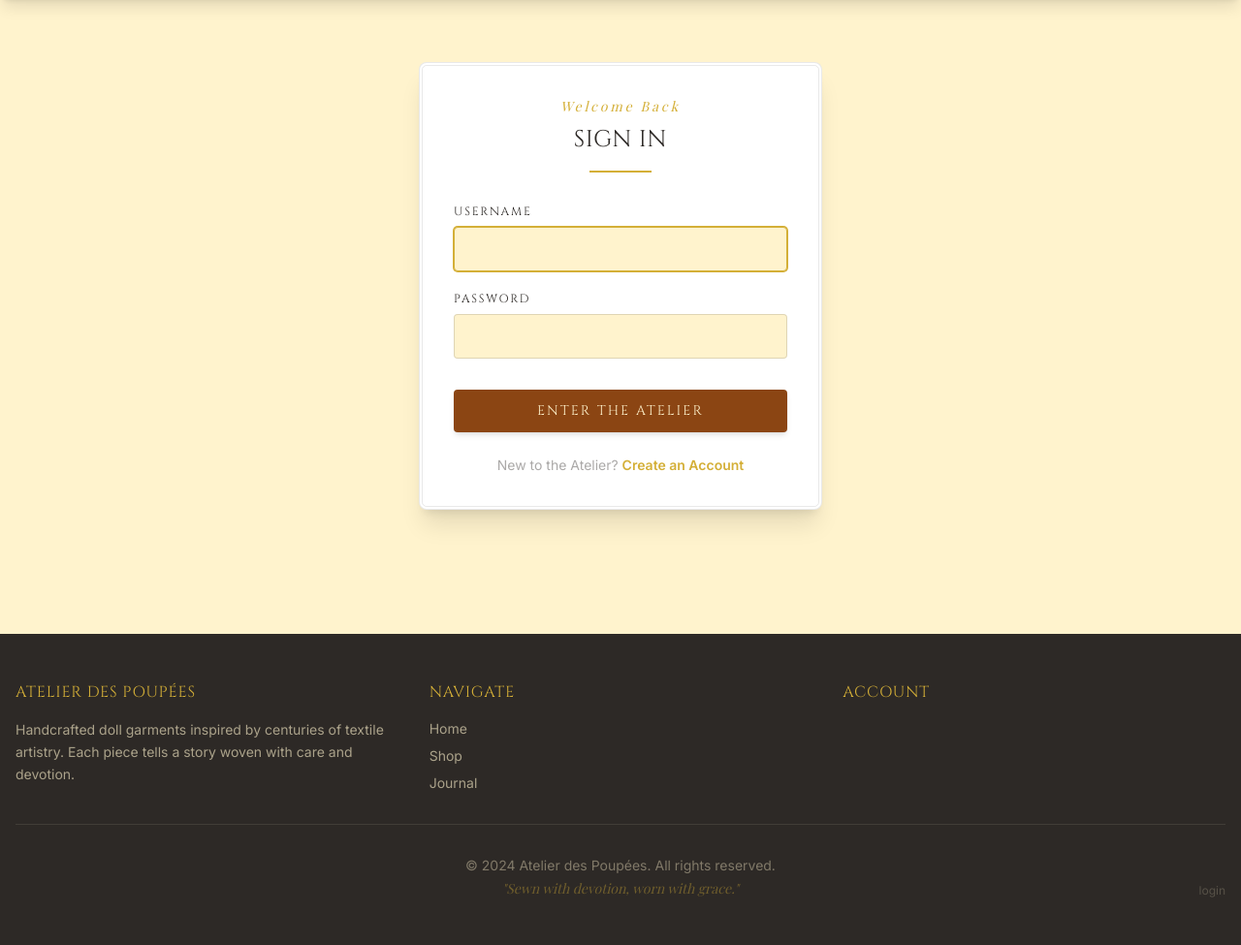
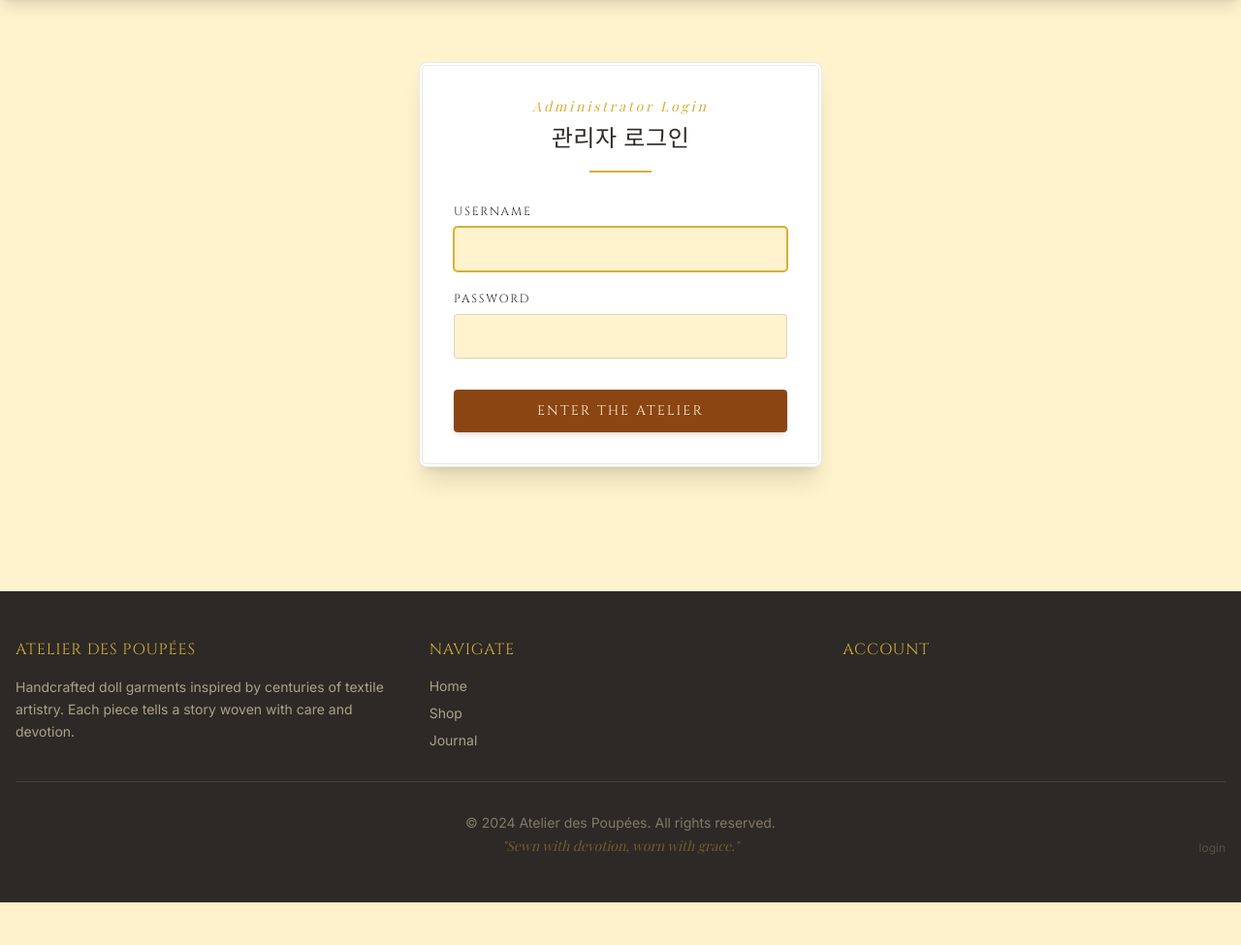
Before and after one commit to catcatdo/atelier, a Django app: page /accounts/login/ in a window 1280 px wide. Shown: the part 64-1039 px from the top of the page at 97% size. After the commit the page ends 995 px from the top, so only its background shows below. Run offline with Django 4.2, Linux system fonts and the light colour scheme; data comes from the database, SQL or seed files in the repository; some libraries are stand-ins or nearby versions; some web fonts are replaced.

Commit message:
Update login page to admin-only access
- Change "Welcome Back" to "Administrator Login / 관리자 로그인"
- Remove "Create an Account" signup link

Co-Authored-By: Claude Opus 4.6 <noreply@anthropic.com>

```diff
--- a/templates/accounts/login.html
+++ b/templates/accounts/login.html
@@ -6,8 +6,8 @@
 <section class="max-w-md mx-auto px-4 py-16">
     <div class="bg-white rounded-lg border-double border-4 border-charcoal/10 shadow-xl p-8">
         <div class="text-center mb-8">
-            <p class="font-display italic text-gold text-sm tracking-[0.2em] mb-2">Welcome Back</p>
-            <h1 class="font-heading text-2xl text-charcoal tracking-wide">SIGN IN</h1>
+            <p class="font-display italic text-gold text-sm tracking-[0.2em] mb-2">Administrator Login</p>
+            <h1 class="font-heading text-2xl text-charcoal tracking-wide">관리자 로그인</h1>
             <div class="w-16 h-0.5 bg-gold mx-auto mt-4"></div>
         </div>
 
@@ -39,10 +39,6 @@
             </button>
         </form>
 
-        <p class="mt-6 text-center text-sm text-charcoal/40">
-            New to the Atelier?
-            <a href="{% url 'signup' %}" class="text-gold hover:underline font-semibold">Create an Account</a>
-        </p>
     </div>
 </section>
 {% endblock %}
```
